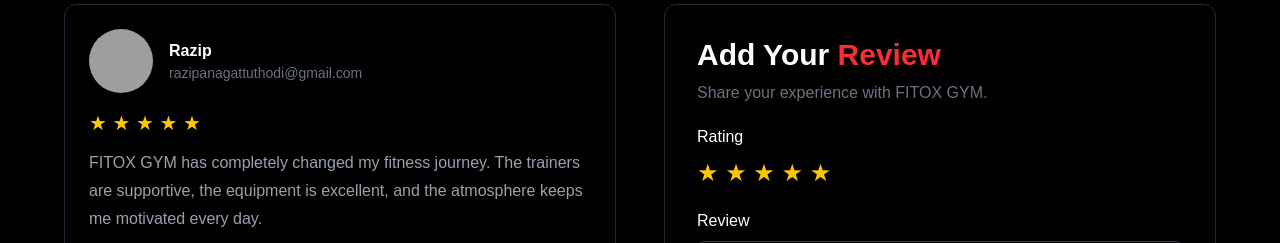
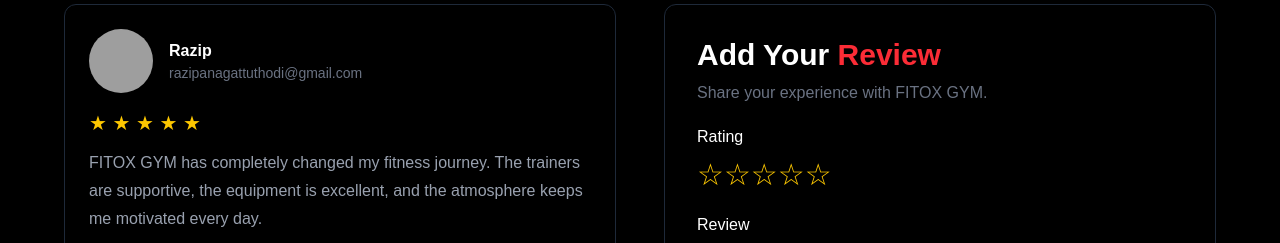
Before and after one commit to muhammed-rasiq/fitox-gym, a Next.js app: page / in a window 1280 px wide. Shown: the part 2620-2863 px from the top of the page. Built offline with nearby package versions, Linux system fonts and the light colour scheme; grey boxes are pictures that could not be loaded.

Commit message:
completed client review page

```diff
--- a/src/app/ClientReview/page.jsx
+++ b/src/app/ClientReview/page.jsx
@@ -1,6 +1,40 @@
-import React from 'react';
+'use client'
+import React, { useState } from 'react';
 
 function ClientReviewPage() {
+
+  const [rating,setRating]=useState(0)
+  const [reviewData,setReviewData]=useState({
+    ClientRating:"",
+    message:""
+  })
+
+  const handleReview = async()=>{
+
+    const response = await fetch('/api/ClientReview',{
+      method:'POST',
+      headers:{
+        'Content-Type': 'application/json'
+      },
+      body:JSON.stringify(reviewData)
+
+    })
+
+    const data = await response.json()
+
+    console.log(data)
+
+    if(response.status===201){
+      alert('Review Sumbited')
+
+    }
+    setReviewData({ ClientRating:"",
+    message:""})
+    setRating(0)
+
+  }
+
+
   return (
     <>
 
@@ -49,8 +83,10 @@
             </div>
 
             {/* Stars */}
-            <div className="text-yellow-400 text-xl mt-4">
-              ★ ★ ★ ★ ★
+
+
+           <div className="text-yellow-400 text-xl mt-4">
+               ★ ★ ★ ★ ★
             </div>
 
             <p className="text-gray-400 leading-7 mt-3">
@@ -112,32 +148,7 @@
           </p>
 
 
-          {/* Name */}
-          {/* <div className="mt-6">
-            <label className="block mb-2 font-medium">
-              Name
-            </label>
 
-            <input
-              type="text"
-              placeholder="Enter your name"
-              className="w-full bg-transparent border border-gray-700 rounded-lg px-4 py-3 outline-none focus:border-red-500"
-            />
-          </div> */}
-
-
-          {/* Email */}
-          {/* <div className="mt-5">
-            <label className="block mb-2 font-medium">
-              Email
-            </label>
-
-            <input
-              type="email"
-              placeholder="Enter your email"
-              className="w-full bg-transparent border border-gray-700 rounded-lg px-4 py-3 outline-none focus:border-red-500"
-            />
-          </div> */}
 
 
           {/* Rating */}
@@ -146,8 +157,33 @@
               Rating
             </label>
 
+            {
+              [1,2,3,4,5].map((star)=>(
+                <button key={star} value={star} onClick={()=>{
+
+           if (rating === star) {
+          setRating(0);
+          setReviewData({
+            ...reviewData,
+            ClientRating: 0
+          });
+        } else {
+          setRating(star);
+          setReviewData({
+            ...reviewData,
+            ClientRating: star
+          });
+        }
+
+
+                }
+                  } className='text-yellow-400 text-3xl cursor-pointer'
+                  > {star<=rating ? "★" : "☆"}</button>
+              ))
+            }
+
             <div className="text-yellow-400 text-2xl">
-              ★ ★ ★ ★ ★
+
             </div>
           </div>
 
@@ -162,12 +198,14 @@
               rows="5"
               placeholder="Write your review..."
               className="w-full bg-transparent border border-gray-700 rounded-lg px-4 py-3 outline-none focus:border-red-500 resize-none"
+              onChange={(e)=>setReviewData({...reviewData,message:e.target.value})}
+              value={reviewData.message}
             ></textarea>
           </div>
 
 
           {/* Button */}
-          <button className="w-full bg-red-500 hover:bg-red-600 py-3 rounded-lg font-bold mt-6 transition cursor-pointer">
+          <button className="w-full bg-red-500 hover:bg-red-600 py-3 rounded-lg font-bold mt-6 transition cursor-pointer" onClick={handleReview}>
             Submit Review
           </button>
 
--- /dev/null
+++ b/src/app/api/ClientReview/route.js
@@ -0,0 +1,23 @@
+import shareClientReview from "@/models/ratingModel";
+import { dbConnect } from "@/lib/db";
+
+export async function POST(req){
+
+
+    try {
+
+    await dbConnect()
+
+    const {ClientRating,message}= await req.json()
+
+    const shareReiew = new shareClientReview({ClientRating,message})
+    await shareReiew.save()
+
+    return Response.json({shareReiew},{status:201})
+
+    } catch (error) {
+       return Response.json({message:error.message},{status:500})
+    }
+
+
+}
--- /dev/null
+++ b/src/models/ratingModel.js
@@ -0,0 +1,18 @@
+import mongoose from "mongoose";
+
+const reviewSchema = new mongoose.Schema({
+
+    ClientRating:{
+        type:String,
+        required:false
+    },
+    message:{
+        type:String,
+        required:false
+    }
+
+})
+
+const shareClientReview = mongoose.model('UserReview',reviewSchema)
+
+export default shareClientReview;
--- a/src/models/userModel.js
+++ b/src/models/userModel.js
@@ -12,7 +12,8 @@
     PhoneNumber:{
         type:String,
         required:true
-    }
+    },
+
 })
 
 const User = mongoose.model('Users',userScheama)
```
